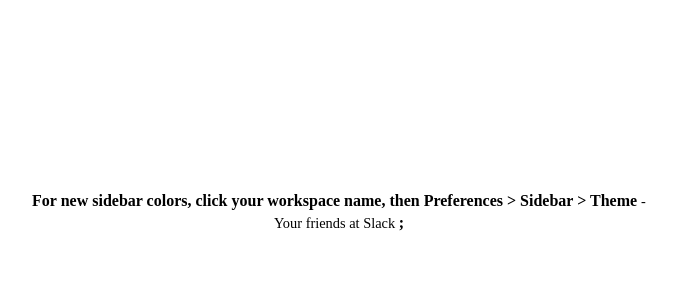
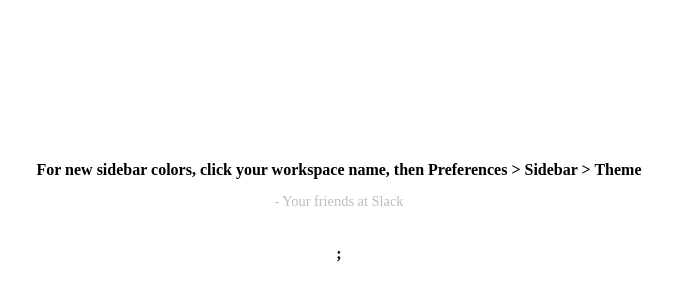
Before and after one commit to Pericles001/loading-screen, a plain HTML site: page index.html in a window 1280 px wide. Shown: the part 188-488 px from the top of the page, without its empty margins (301-978 px from the left). Drawn offline with Linux system fonts and the light colour scheme.

Commit message:
style author text to look slightly different

```diff
--- a/style.css
+++ b/style.css
@@ -1,16 +1,16 @@
-*{
-    margin:0;
-    padding:0
+* {
+  margin: 0;
+  padding: 0;
 }
 
-body{
-    display:flex;
+body {
+  display: flex;
   justify-content: center;
-    align-items:center;
+  align-items: center;
   min-height: 100vh;
 }
 
-.loading{
+.loading {
   max-width: 50%;
   line-height: 1.4;
   font: size 1.2em;
@@ -18,7 +18,10 @@ body{
   text-align: center;
 }
 
-.loading__author{
+.loading__author {
   font-weight: normal;
   font-size: 0.9rem;
+  color: rgba(189, 189, 189, 1);
+  margin: 0.6rem 0 2rem 0;
+  display: block;
 }
```
Lines whose indentation alone changed are shown as unchanged.
